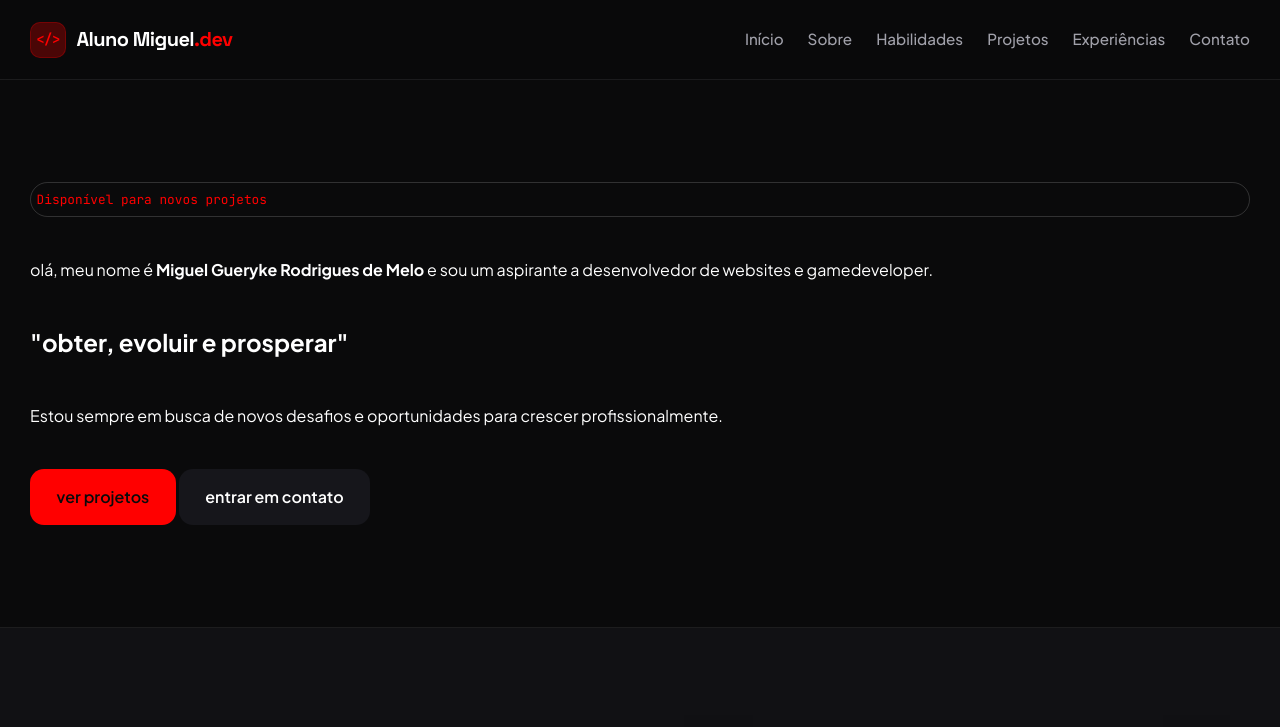
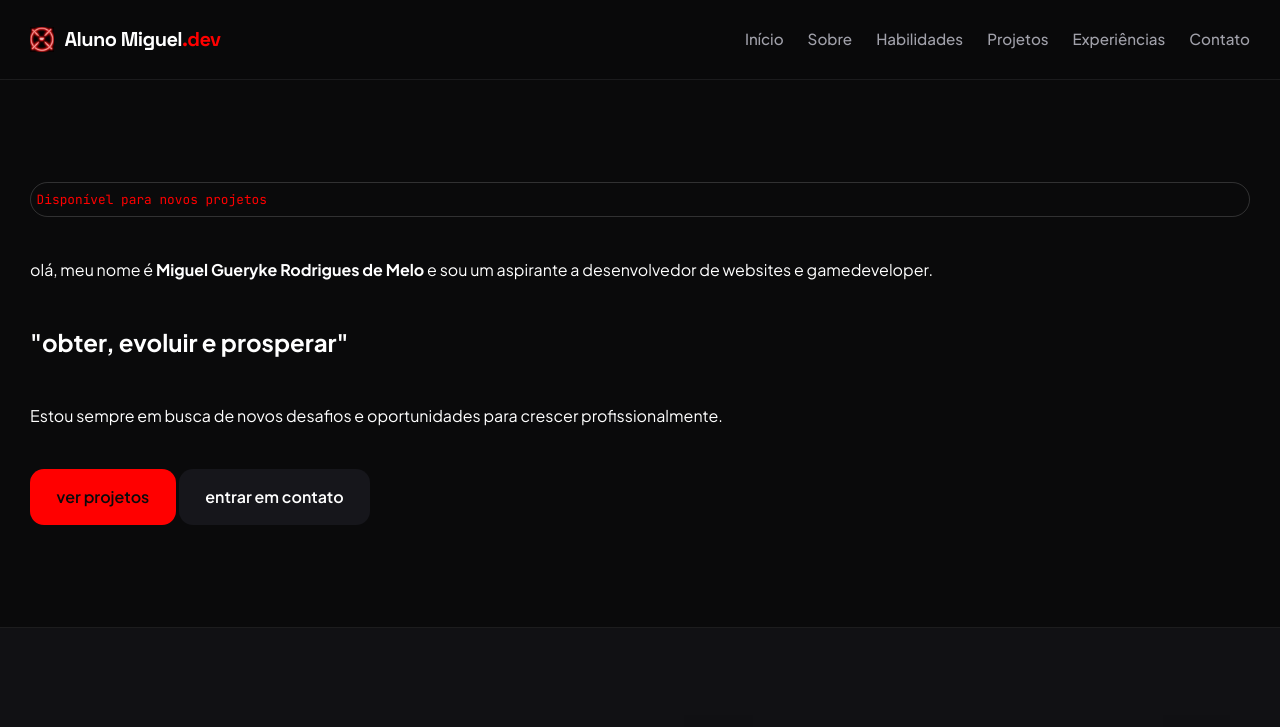
Before and after one commit to gueryke/Meu_Portfolio, a plain HTML site: page index.html in a window 1280 px wide. Shown: the top 727 px of the page. Drawn offline with Linux system fonts and the light colour scheme.

Commit message:
Second Delay

```diff
--- a/css/style.css
+++ b/css/style.css
@@ -407,3 +407,8 @@ border-color: var(var(--color-border-strong));
   color: var(--color-accent);
   transform: translateY(-2px);
 }
+
+.img {
+  width: 24px;
+  weight: 24px;
+}
--- a/index.html
+++ b/index.html
@@ -6,7 +6,7 @@
   <title>Miguel Gueryke - Desenvolvedor</title>
 
   <!-- Favicon -->
-  <link rel="icon" href="assets/favicon.svg">
+  <link rel="icon" href="assets/navi.png">
 
   <!-- Fontes Google -->
   <link rel="preconnect" href="https://fonts.googleapis.com">
@@ -24,7 +24,7 @@
   <header id="topo" class="site-header" data-site-header>
     <div class="container header-inner">
       <a href="#home" class="brand-logo" aria-label="Miguel Gueryke - Página Inicial">
-        <span class="brand-mark" aria-hidden="true">&lt;/&gt;</span>
+        <img src="assets/navi.png" alt="" class="img">
         <span class="brand-text">Aluno Miguel<span class="brand-accent">.dev</span></span>
       </a>
 
@@ -141,7 +141,7 @@
               <span class="brand-accent">&lt;/&gt;</span> Desenvolvimento Web
             </h3>
             <ul class="skill-tags">
-              <li class="skill-tag">HTML
+              <li class="skill-tag">HTML</li>
               <li class="skill-tag">JavaScript (Em estudo)</li>
               <li class="skill-tag">Git & GitHub</li>
             </ul>
```
Also changed, not shown: assets/favicon.svg (deleted), assets/navi.png (added).
